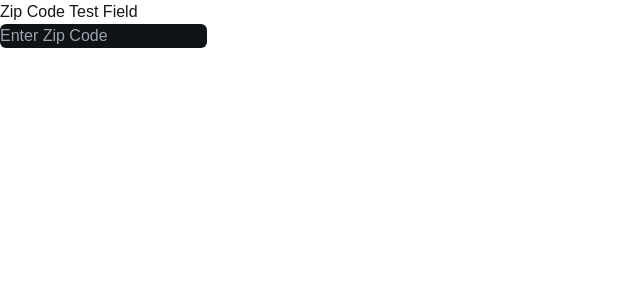
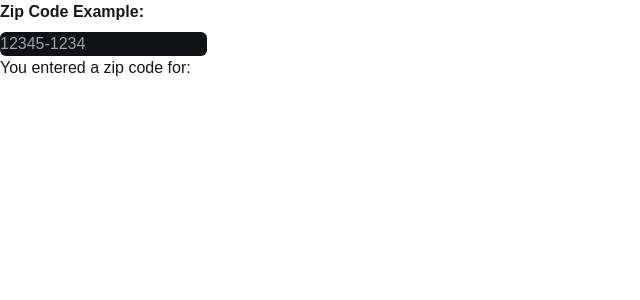
Before and after one commit to ColtonThompson/FoliumFE, a Next.js app: page /dashboard in a window 1280 px wide. Shown: the top 300 px of the page, without its empty margins (0-640 px from the left). Built offline with nearby package versions, Linux system fonts and the light colour scheme.

Commit message:
Updated InputFormTab.tsx
The InputFormTab.tsx now uses InputMask for Zip code entry instead of InputText

```diff
--- a/src/app/components/InputFormTab.tsx
+++ b/src/app/components/InputFormTab.tsx
@@ -1,32 +1,24 @@
 "use client"
-import React, {useState} from "react";
-import {InputText} from "primereact/inputtext";
+import React from "react";
+import {InputMask} from "primereact/inputmask";
 
 export default function MyInputFormTab() {
     const [zipCode, setZipCode] = React.useState("");
-    const [isValid, setIsValid] = useState(true);
-
-    const validateInput = (event: { target: { value: any; }; }) => {
-        const newZipCode = event.target.value;
-        setZipCode(newZipCode);
-
-        // Regular expression for US zip codes (5 digits or 5+4 digits)
-        const zipCodeRegex = /^\d{5}(-\d{4})?$/;
-        setIsValid(zipCodeRegex.test(newZipCode));
-    };
 
     return (
         <React.Fragment>
-            <label>Zip Code Test Field</label>
-            <br/>
-            <InputText id="zip"
-                       value={zipCode}
-                       onChange={validateInput}
-                       placeholder="Enter Zip Code"
-            />
-            <br/>
-            <br/>
-            {!isValid && <p>Invalid Zip Code format!</p>}
+            <div className="card flex justify-content-center">
+                <div>
+                    <label htmlFor="zip" className="font-bold block mb-2">
+                        Zip Code Example:
+                    </label>
+                    <InputMask id="zip" value={zipCode} onChange={(e) => setZipCode(e.target.value)} mask="99999? -9999"
+                               placeholder="12345-1234"
+                    />
+                    <br/>
+                    You entered a zip code for: {zipCode}
+                </div>
+            </div>
         </React.Fragment>
     )
 }
```
